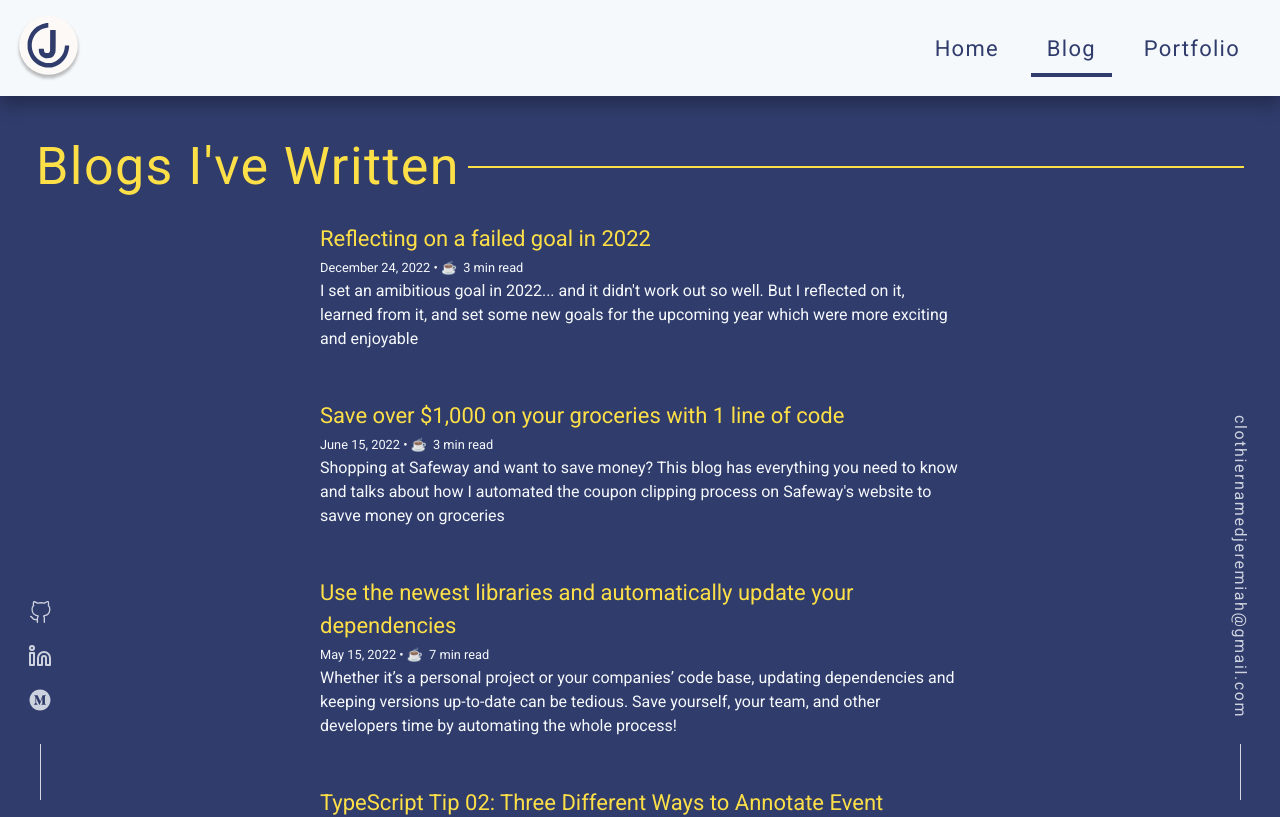
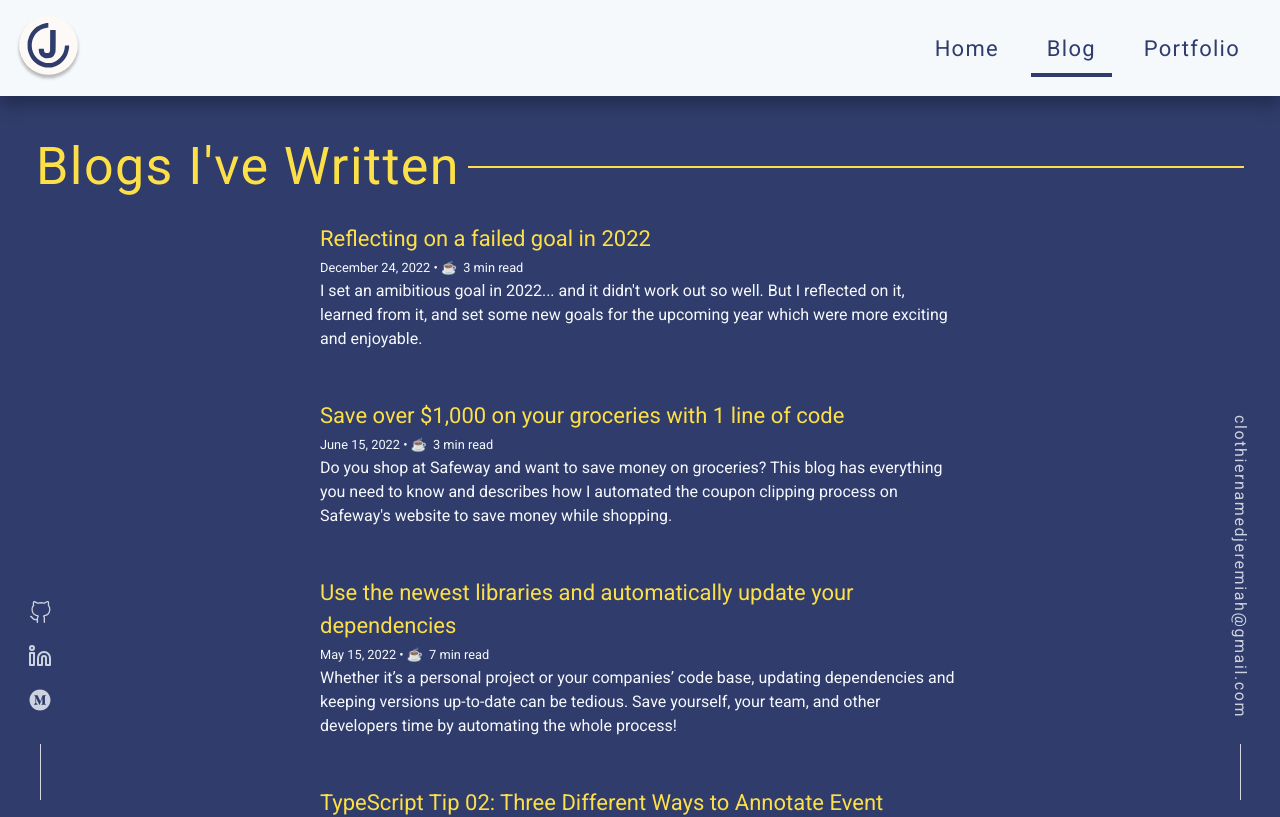
Before and after one commit to ClothierNamedJeremiah/personal-website, a Next.js app: page /blog in a window 1280 px wide. Shown: the top 817 px of the page. Built offline with nearby package versions, Linux system fonts and the light colour scheme; no server answers.

Commit message:
fix: punctuation

```diff
--- a/src/data/blogs.ts
+++ b/src/data/blogs.ts
@@ -10,7 +10,7 @@ const BLOGS: BlogType[] = [
   {
     title: 'Reflecting on a failed goal in 2022',
     shortDescription:
-      "I set an amibitious goal in 2022... and it didn't work out so well. But I reflected on it, learned from it, and set some new goals for the upcoming year which were more exciting and enjoyable",
+      "I set an amibitious goal in 2022... and it didn't work out so well. But I reflected on it, learned from it, and set some new goals for the upcoming year which were more exciting and enjoyable.",
     datePublished: '12-24-2022',
     estimatedTimeToRead: '3 min read',
     blogPostUrl:
@@ -19,7 +19,7 @@ const BLOGS: BlogType[] = [
   {
     title: 'Save over $1,000 on your groceries with 1 line of code',
     shortDescription:
-      "Shopping at Safeway and want to save money? This blog has everything you need to know and talks about how I automated the coupon clipping process on Safeway's website to savve money on groceries",
+      "Do you shop at Safeway and want to save money on groceries? This blog has everything you need to know and describes how I automated the coupon clipping process on Safeway's website to save money while shopping.",
     datePublished: '06-15-2022',
     estimatedTimeToRead: '3 min read',
     blogPostUrl:
```
